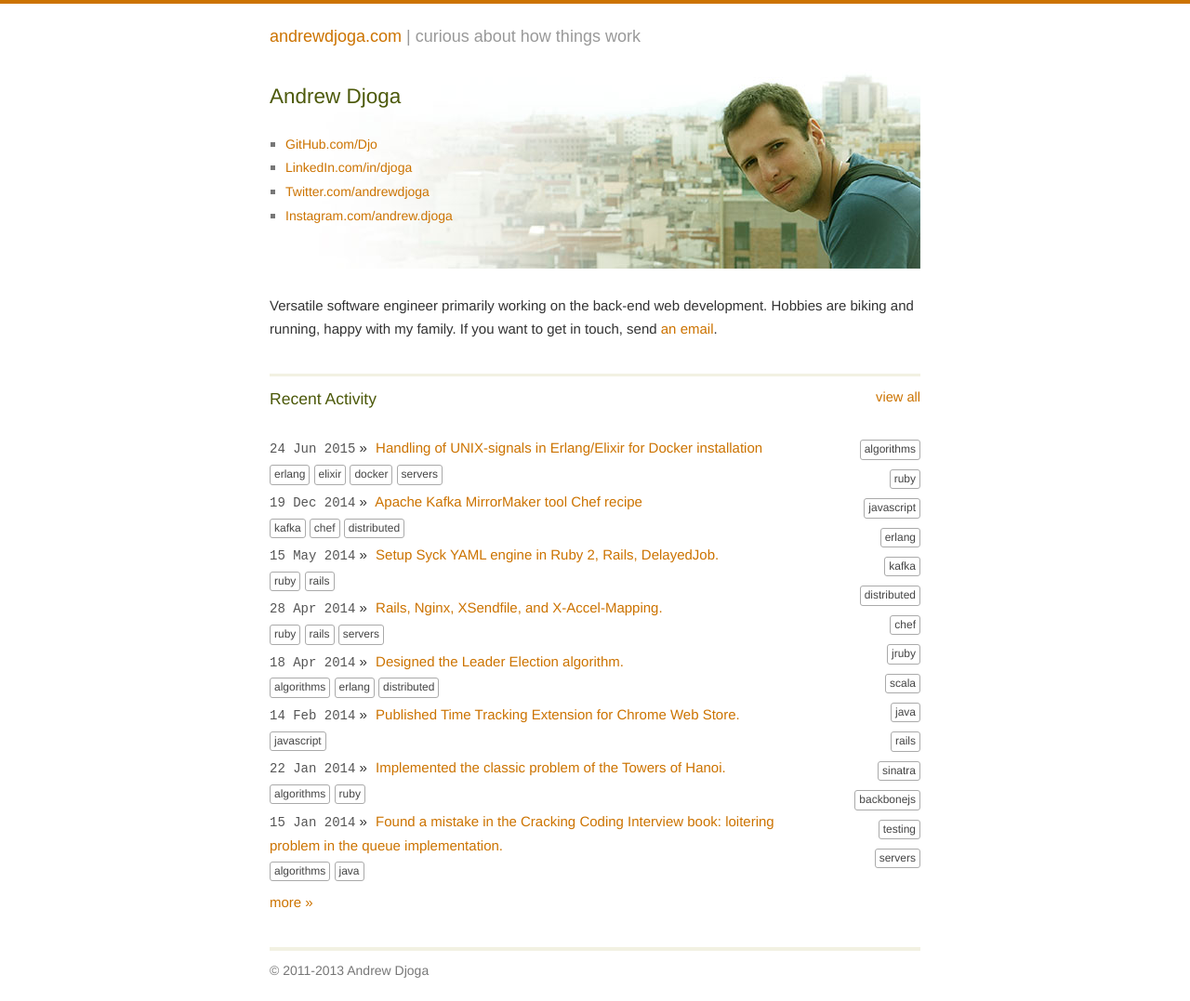
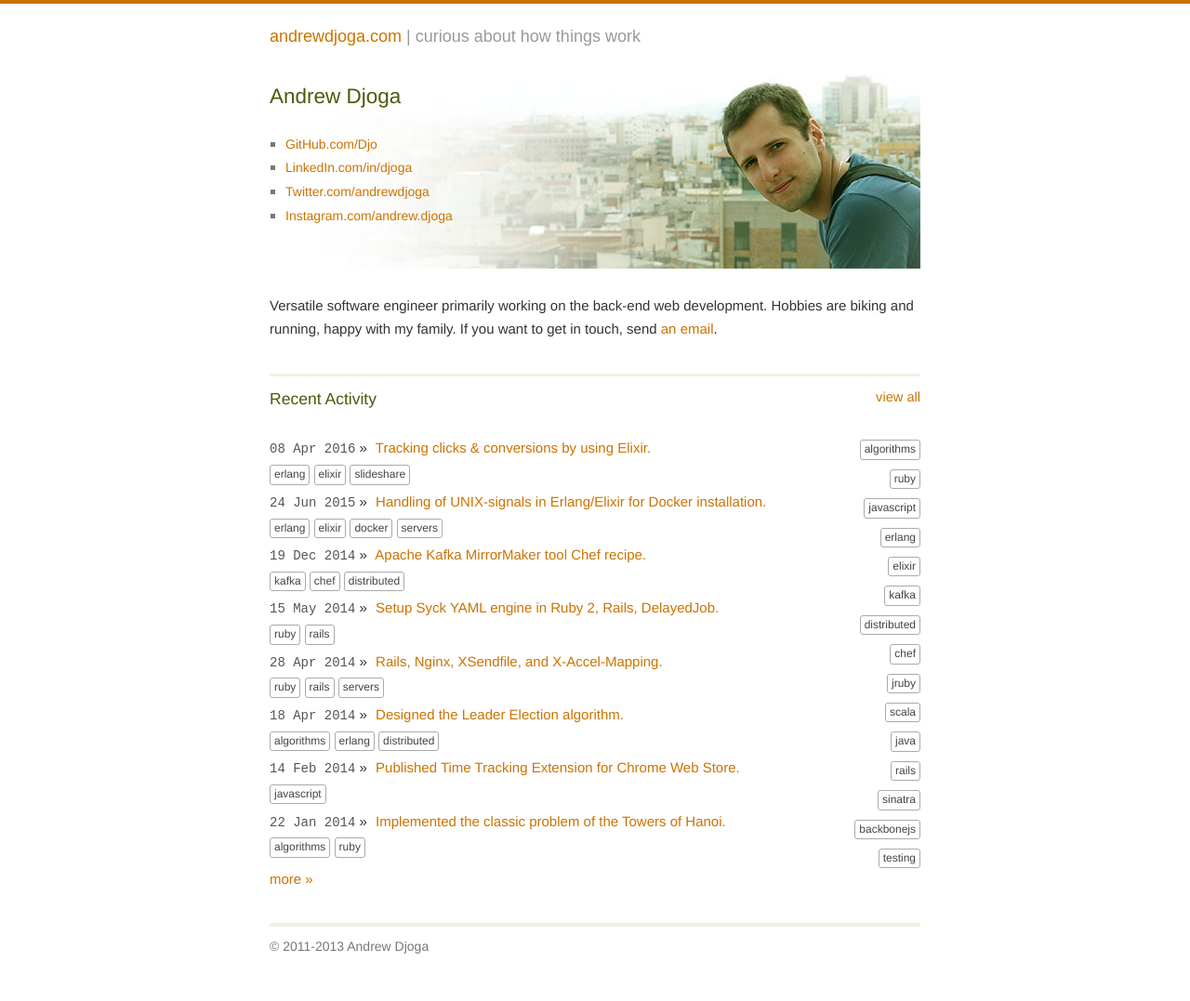
Before and after one commit to andriidzhoha/andriidzhoha.github.io, a Jekyll site: the page built from index.html, in a window 1280 px wide. Shown: the whole page at 93% size. Built offline with Jekyll 4.4.1, drawn with Linux system fonts in a browser that asks for light colours; after the commit the page ends 1051 px from its top, so only the background shows below that.

Commit message:
Tracking clicks & conversions by using Elixir / slides

```diff
--- a/_config.yml
+++ b/_config.yml
@@ -3,6 +3,7 @@
   - ruby
   - javascript
   - erlang
+  - elixir
   - kafka
   - distributed
   - chef
@@ -16,17 +17,21 @@
   - servers
   - docker
   - benchmark
-  - elixir
   - slideshare
 
 activities:
   -
-    text: "Handling of UNIX-signals in Erlang/Elixir for Docker installation"
+    text: "Tracking clicks & conversions by using Elixir."
+    date: 2016-04-08
+    link: 'http://www.slideshare.net/djoga/pubnative-tracker'
+    tags: ['erlang', 'elixir', 'slideshare']
+  -
+    text: "Handling of UNIX-signals in Erlang/Elixir for Docker installation."
     date: 2015-06-24
     link: 'https://gist.github.com/Djo/bfa9fa75928ce432ec51'
     tags: ['erlang', 'elixir', 'docker', 'servers']
   -
-    text: "Apache Kafka MirrorMaker tool Chef recipe"
+    text: "Apache Kafka MirrorMaker tool Chef recipe."
     date: 2014-12-19
     link: 'https://github.com/Djo/kafka-cookbook'
     tags: ['kafka', 'chef', 'distributed']
```
